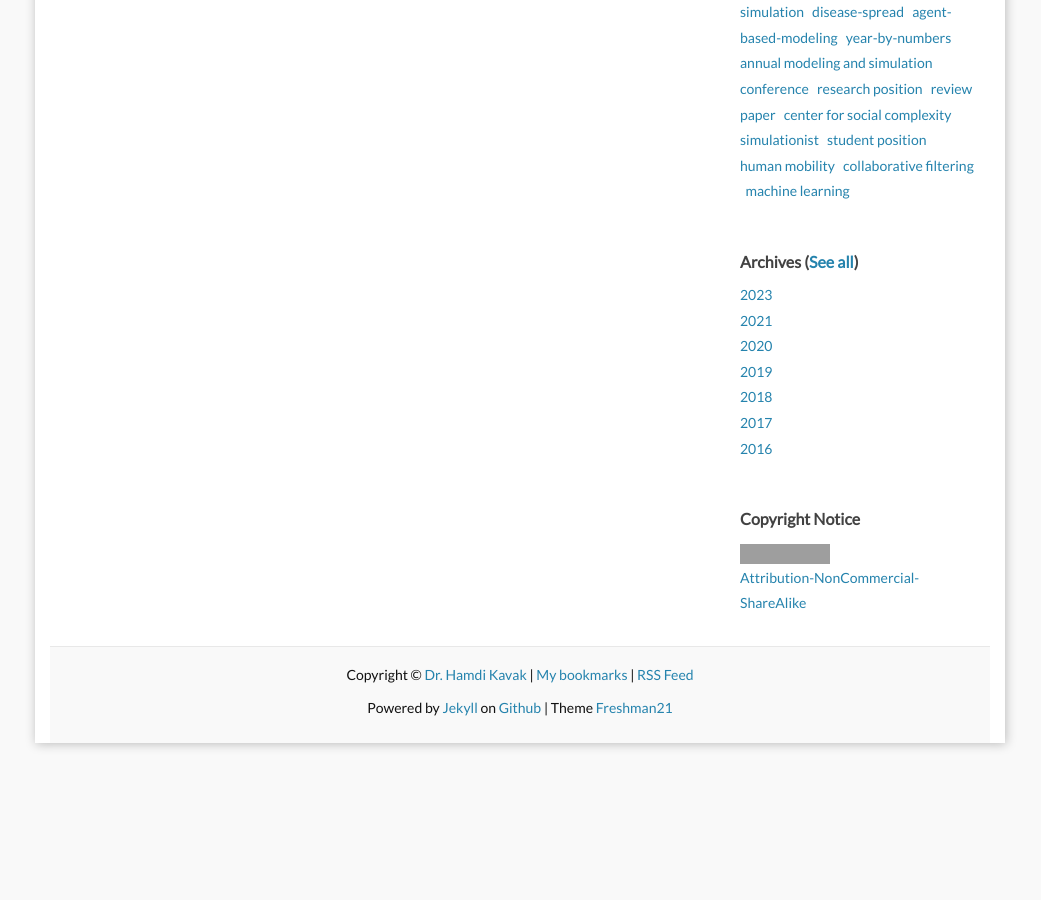
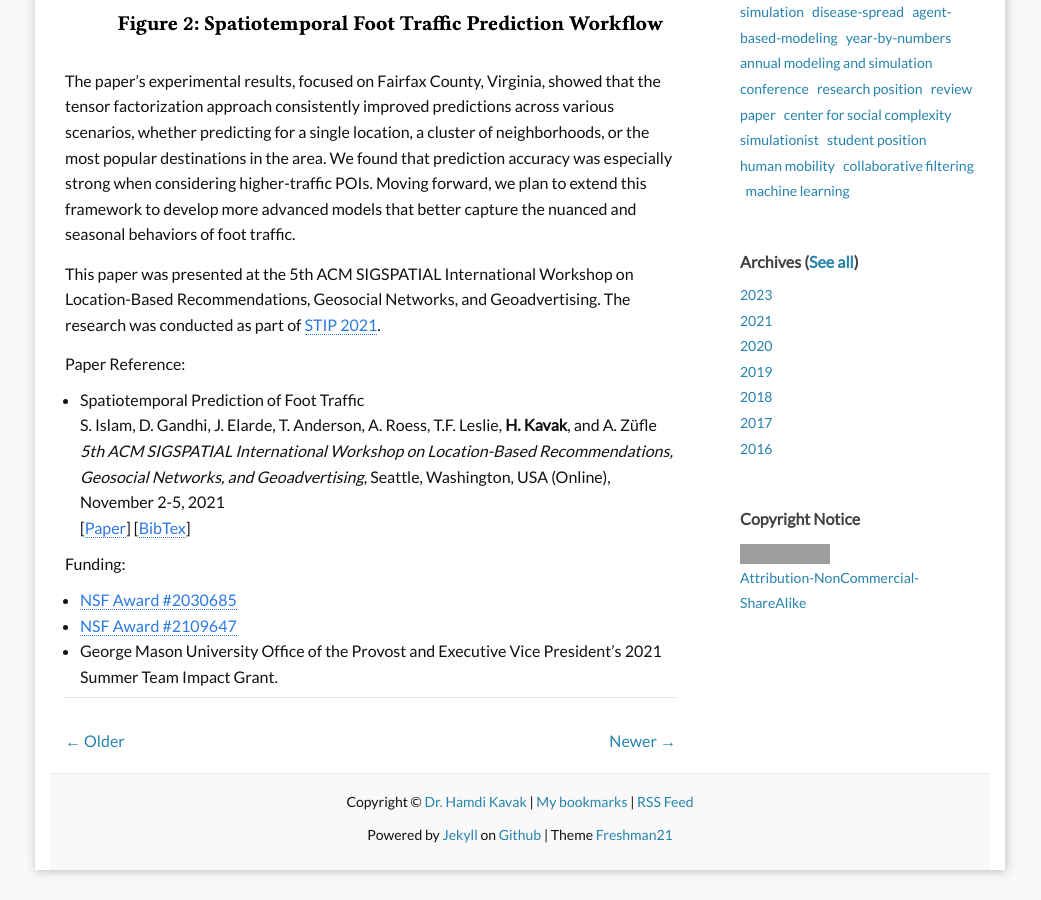
Before and after one commit to hamdikavak/hamdikavak.github.io, a Jekyll site: the page built from _posts/2021-11-02-foot-traffic-prediction-paper.md, in a window 1280 px wide and 900 px high, scrolled down 1717 px. Shown: the whole window, without its empty margins (120-1161 px from the left). Built offline with Jekyll 4.4.1, drawn with Linux system fonts in a browser that asks for light colours; nearby versions of some CDN libraries; comment, search, counter and statistics services are not loaded; before the commit the page ends 2490 px from its top, so only the background shows below that; grey boxes are pictures that could not be loaded.

Commit message:
foot traffic paper

```diff
--- a/_posts/2021-11-02-foot-traffic-prediction-paper.md
+++ b/_posts/2021-11-02-foot-traffic-prediction-paper.md
@@ -15,6 +15,24 @@
 
 We organized the data into a three-dimensional structure, or tensor, which captures the relationship between POIs, geographic regions (census block groups), and time. To filter out noise, we applied a collaborative filtering technique called tensor factorization, which enhances the predictive accuracy by focusing on latent patterns within the data. The study tested several forecasting methods, including simple average models, linear and polynomial regression, and long short-term memory (LSTM) neural networks. Notably, simpler models, like a weighted average of recent visits, often outperformed more complex models, highlighting that a basic temporal approach can yield reliable forecasts when paired with collaborative filtering (as shown in Figures 1 and 2 below).
 
+![Tensor]({{ site.baseurl }}/images/posts/2021/20211102-fig1.png)
+![Process]({{ site.baseurl }}/images/posts/2021/20211102-fig2.png)
+
+The paper’s experimental results, focused on Fairfax County, Virginia, showed that the tensor factorization approach consistently improved predictions across various scenarios, whether predicting for a single location, a cluster of neighborhoods, or the most popular destinations in the area. We found that prediction accuracy was especially strong when considering higher-traffic POIs. Moving forward, we plan to extend this framework to develop more advanced models that better capture the nuanced and seasonal behaviors of foot traffic.
+
+This paper was presented at the 5th ACM SIGSPATIAL International Workshop on Location-Based Recommendations, Geosocial Networks, and Geoadvertising. The research was conducted as part of [STIP 2021]({{ site.baseurl }}/research-stip-assip-2021/).
+
+Paper Reference:
+
+- Spatiotemporal Prediction of Foot Traffic
+  S. Islam, D. Gandhi, J. Elarde, T. Anderson, A. Roess, T.F. Leslie, <strong>H. Kavak</strong>, and A. Züfle
+  <em>5th ACM SIGSPATIAL International Workshop on Location-Based Recommendations, Geosocial Networks, and Geoadvertising</em>, Seattle, Washington, USA (Online), November 2-5, 2021
+  [[Paper](https://dl.acm.org/doi/pdf/10.1145/3486183.3490997)]
+  [[BibTex]({{ site.baseurl }}/download/bibs/2021_spatiotemporal.bib)]
 
 
-The paper’s experimental results, focused on Fairfax County, Virginia, showed that the tensor factorization approach consistently improved predictions across various scenarios, whether predicting for a single location, a cluster of neighborhoods, or the most popular destinations in the area. We found that prediction accuracy was especially strong when considering higher-traffic POIs. Moving forward, we plan to extend this framework to develop more advanced models that better capture the nuanced and seasonal behaviors of foot traffic.
+Funding:
+
+- [NSF Award #2030685](https://www.nsf.gov/awardsearch/showAward?AWD_ID=2030685)
+- [NSF Award #2109647](https://www.nsf.gov/awardsearch/showAward?AWD_ID=2109647)
+- George Mason University Office of the Provost and Executive Vice President's 2021 Summer Team Impact Grant.
```
Also changed, not shown: c0_research.md (+6 -4 lines), research/human-mobility-foot-traffic.md (deleted, +0 -84 lines), images/posts/2021/20211102-fig1.png (added), images/posts/2021/20211102-fig2.png (added).
